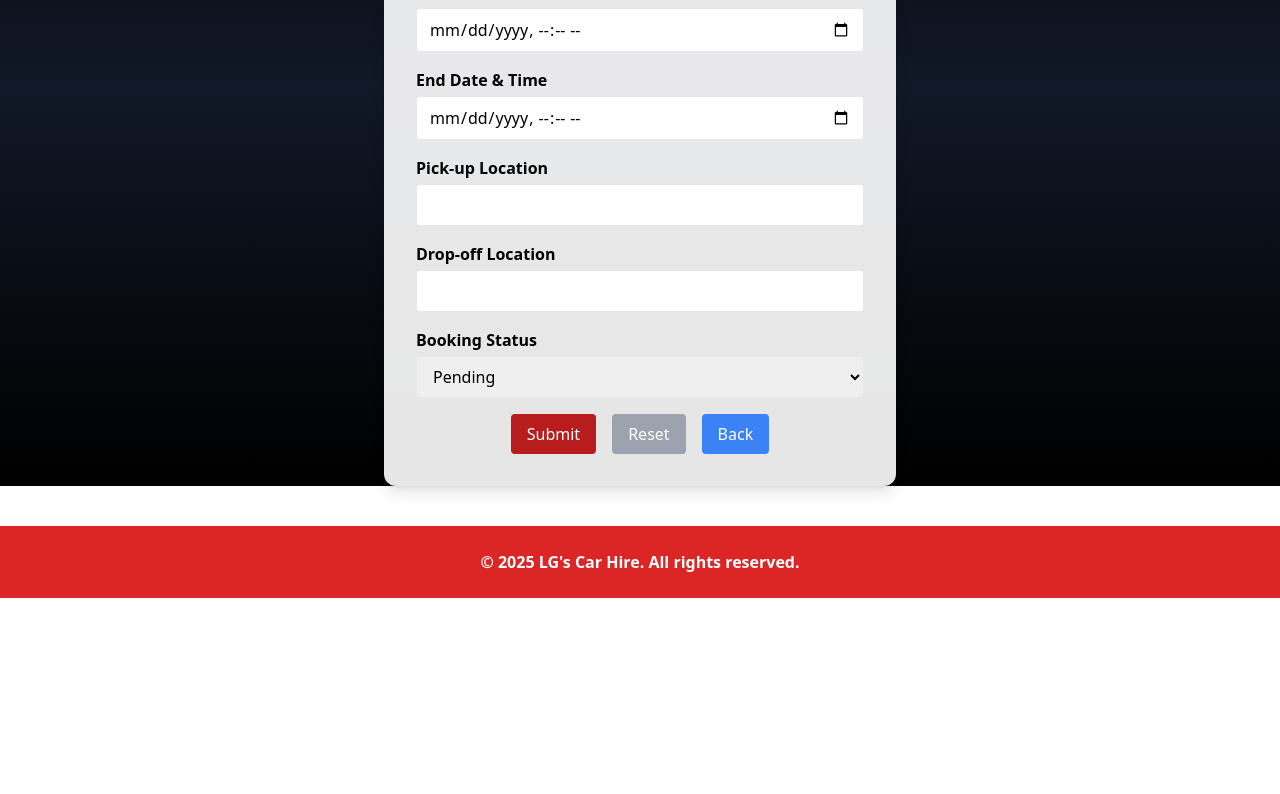
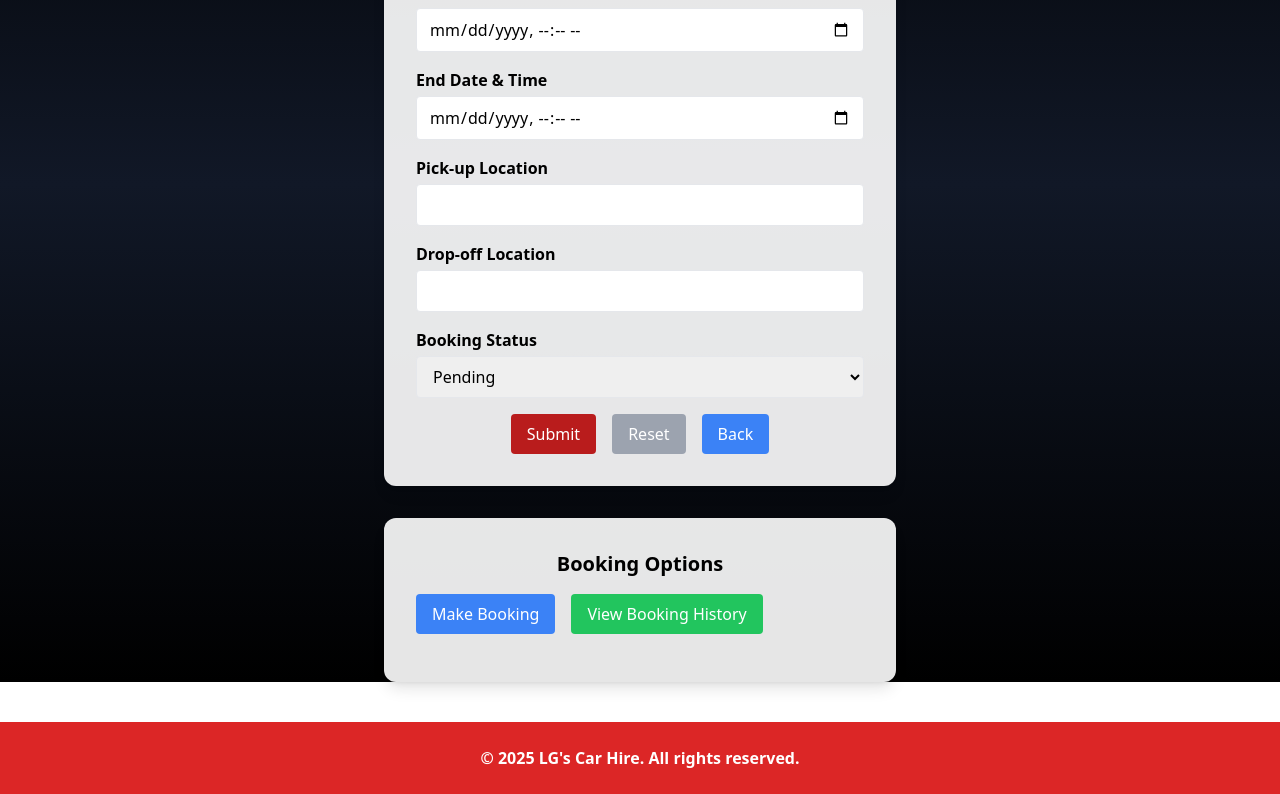
Before and after one commit to lisazumana03/lgs-car-hire-frontend, a React (Vite) app: page /make-booking in a window 1280 px wide. Shown: the part 394-1188 px from the top of the page. Before the commit the page ends 992 px from the top, so only its background shows below. Built offline with nearby package versions, Linux system fonts and the light colour scheme.

Commit message:
file incoming

```diff
--- a/src/pages/Reservation/Booking/BookingComponent.jsx
+++ b/src/pages/Reservation/Booking/BookingComponent.jsx
@@ -2,7 +2,17 @@
 Lisakhanya Zumana (230864821)
 Date: 31/08/2025
  */
-import { Link } from "react-router-dom";
+import { Link, Route, Routes } from "react-router-dom";
+import BookingForm from "./BookingForm";
+import BookingHistory from "./BookingHistory";
+
+function BookingCreation(){
+    return(
+        <div>
+            <p> Where we create a new form. </p>
+        </div>
+    )
+}
 
 export default function BookingComponent(){
     return (
@@ -22,6 +32,12 @@ export default function BookingComponent(){
                     View Booking History
                 </Link>
             </div>
+
+            <Routes>
+                <Route path="/make-booking" element={<BookingForm />} />
+                <Route path="/booking-history" element={<BookingHistory />} />
+                <Route path="/" element={<div>Select an option above to manage bookings.</div>} />
+            </Routes>
         </div>
     );
 }
--- a/src/pages/Reservation/Booking/BookingForm.jsx
+++ b/src/pages/Reservation/Booking/BookingForm.jsx
@@ -4,7 +4,7 @@ Date: 05/06/2025
  */
 
 import { useState } from "react";
-import { useNavigate } from "react-router-dom";
+import { Link, useNavigate } from "react-router-dom";
 import { create } from "../../../services/bookingService";
 
 function BookingForm() {
@@ -101,6 +101,23 @@ function BookingForm() {
                     </div>
                 </form>
             </div>
+            <div className="w-full max-w-lg bg-white/90 rounded-xl shadow-lg p-8 mt-8">
+                <h2 className="text-center text-xl font-semibold mb-4">Booking Options</h2>
+                <div className="booking-links flex gap-4 mb-4">
+                    <Link
+                        to="/make-booking"
+                        className="px-4 py-2 bg-blue-500 text-white rounded hover:bg-blue-800"
+                    >
+                        Make Booking
+                    </Link>
+                    <Link
+                        to="/booking-history"
+                        className="px-4 py-2 bg-green-500 text-white rounded hover:bg-green-800"
+                    >
+                        View Booking History
+                    </Link>
+                </div>
+            </div>
         </div>
     );
 }
```
